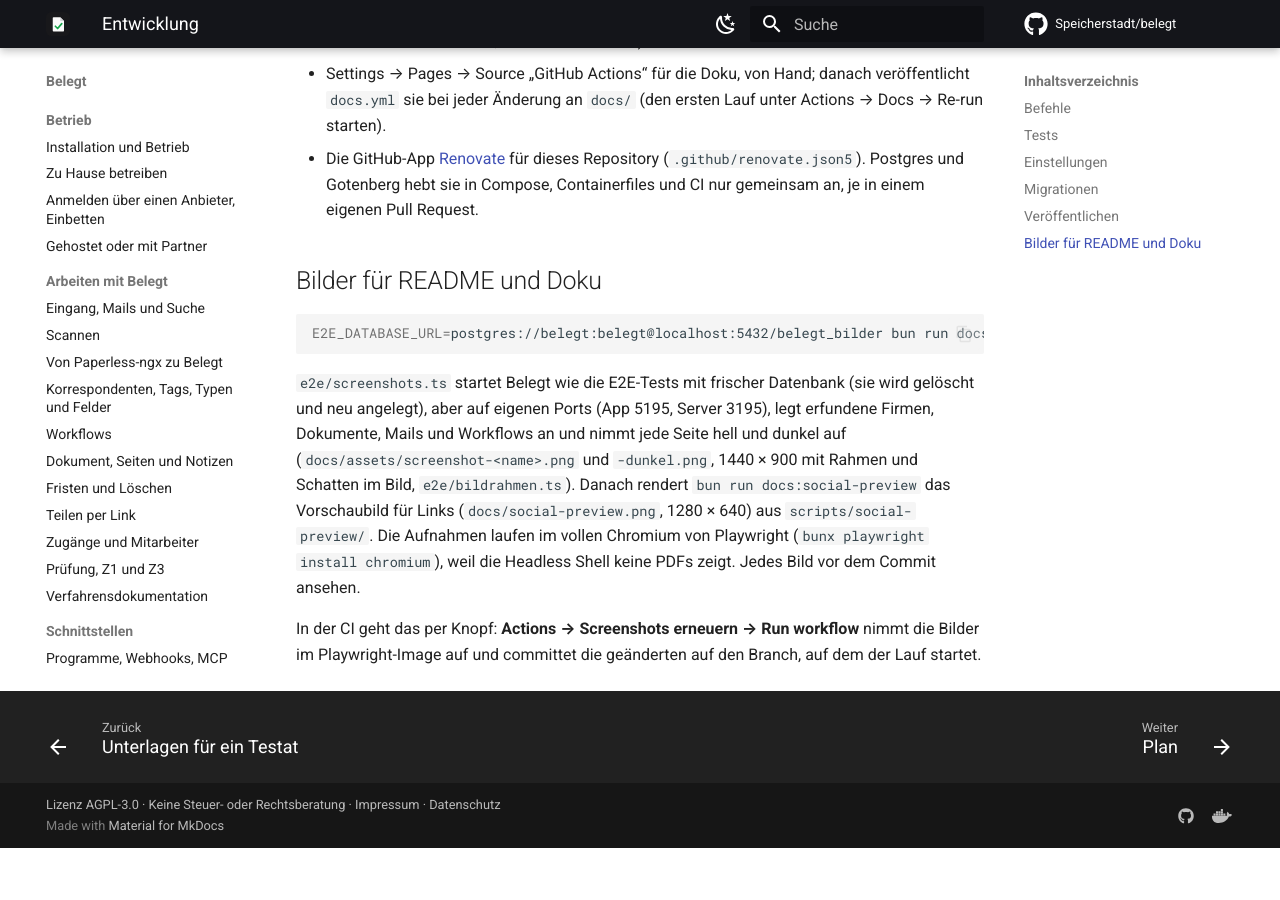
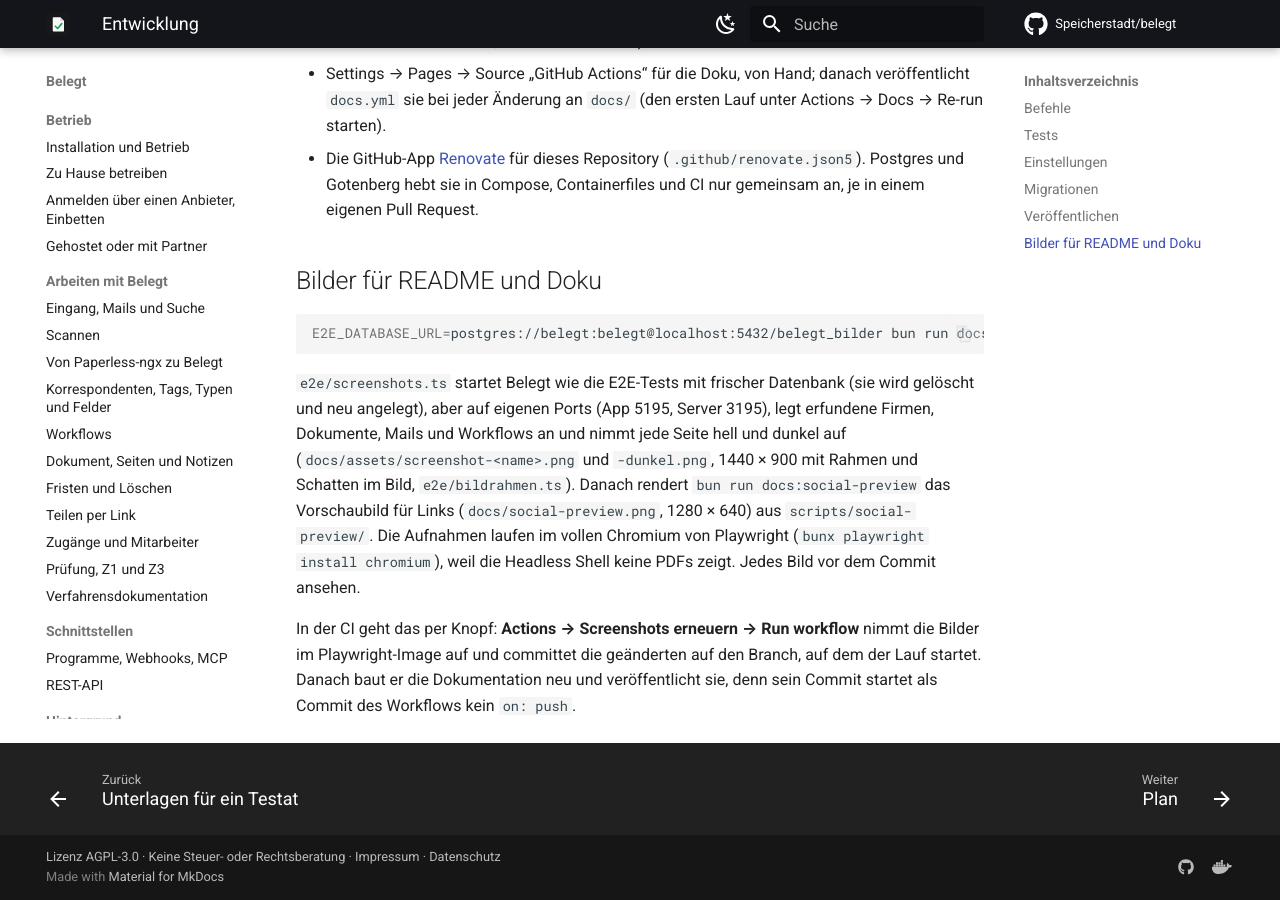
Before and after one commit to Speicherstadt/belegt, an MkDocs documentation site: the page built from docs/entwicklung.md, in a window 1280 px wide and 900 px high, scrolled down 4558 px. Built offline with MkDocs 1.6.1 and Material for MkDocs 9.7.7, drawn with Linux system fonts in a browser that asks for light colours; plug-ins that fetch from the network failed and are left out; comment, search, counter and statistics services are not loaded; before the commit the page ends 5406 px from its top, so only the background shows below that.

Commit message:
Screenshots erneuern baut danach die Dokumentation (#41)
* Screenshots erneuern baut danach die Dokumentation: der Commit des Workflows startet kein on: push

Co-Authored-By: Claude Opus 5.5 <noreply@anthropic.com>
Claude-Session: https://claude.ai/code/session_01Y3rdfaQV8NGbALi2VXx9T4

* Docs-Workflow: Beschreibung der Eingabe in Anführungszeichen, der Doppelpunkt brach das YAML

Co-Authored-By: Claude Opus 5.5 <noreply@anthropic.com>
Claude-Session: https://claude.ai/code/session_01Y3rdfaQV8NGbALi2VXx9T4

---------

Co-authored-by: Claude <noreply@anthropic.com>

```diff
--- a/docs/entwicklung.md
+++ b/docs/entwicklung.md
@@ -147,4 +147,5 @@ im Bild, `e2e/bildrahmen.ts`). Danach rendert `bun run docs:social-preview` das
 (`bunx playwright install chromium`), weil die Headless Shell keine PDFs zeigt. Jedes Bild vor dem Commit ansehen.
 
 In der CI geht das per Knopf: **Actions → Screenshots erneuern → Run workflow** nimmt die Bilder im Playwright-Image
-auf und committet die geänderten auf den Branch, auf dem der Lauf startet.
+auf und committet die geänderten auf den Branch, auf dem der Lauf startet. Danach baut er die Dokumentation neu und
+veröffentlicht sie, denn sein Commit startet als Commit des Workflows kein `on: push`.
```
Also changed, not shown: 2 other files.
